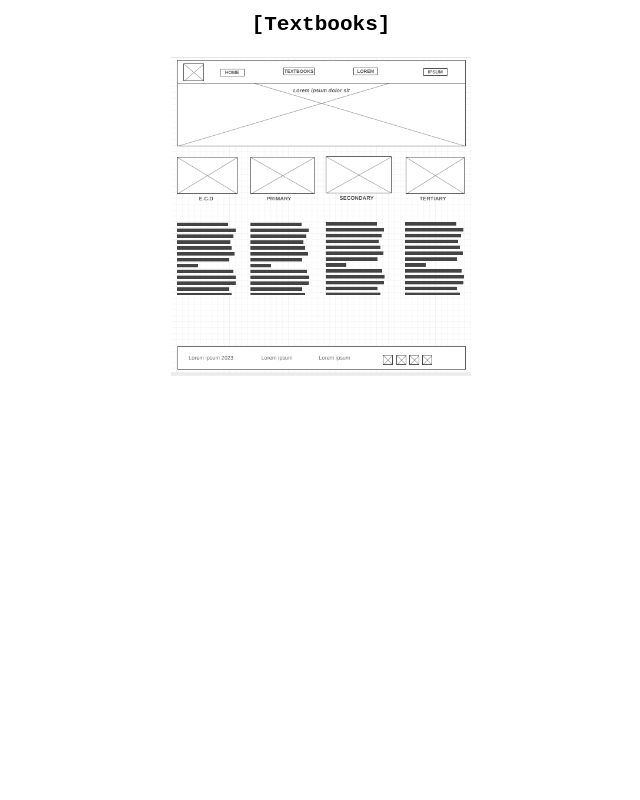
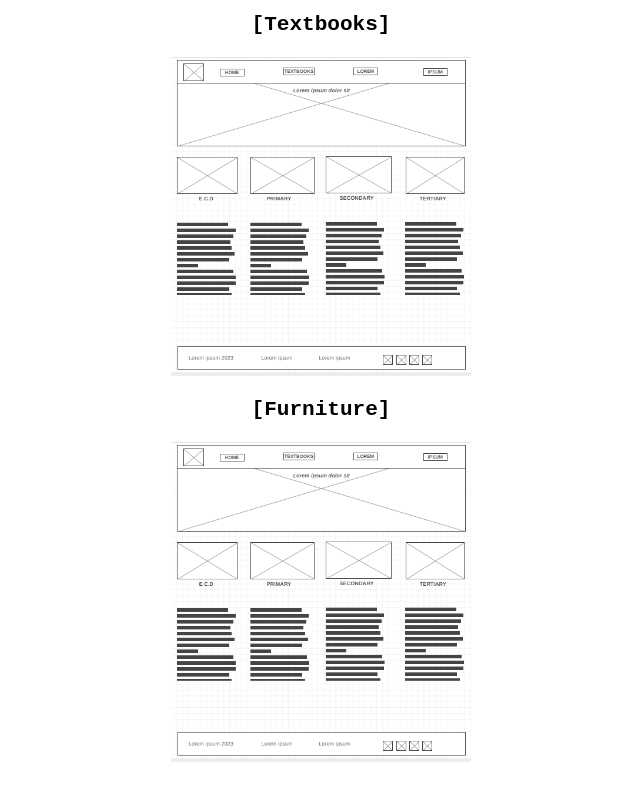
Before and after one commit to Ta10da13/wdd130, a plain HTML site: page pws/site-plan-shalom.html in a window 1280 px wide. Shown: the part 3282-4082 px from the top of the page, without its empty margins (319-959 px from the left). Before the commit the page ends 3730 px from the top, so only its background shows below. Drawn offline with Linux system fonts and the light colour scheme; a web font is replaced by a local one.

Commit message:
pws wireframes

```diff
--- a/pws/site-plan-shalom.html
+++ b/pws/site-plan-shalom.html
@@ -136,6 +136,11 @@
 	<h3>[Textbooks]</h3>
 
 	<img src="../pws/Textbooks wireframe.png" alt="Textbooks wireframe">
+
+	<h3>[Furniture]</h3>
+
+	<img src="../pws/Furniture wireframe.png" alt="Furniture wireframe">
+
 	</main>
 	</body>
 
```
Also changed, not shown: pws/Furniture wireframe.png (added).
